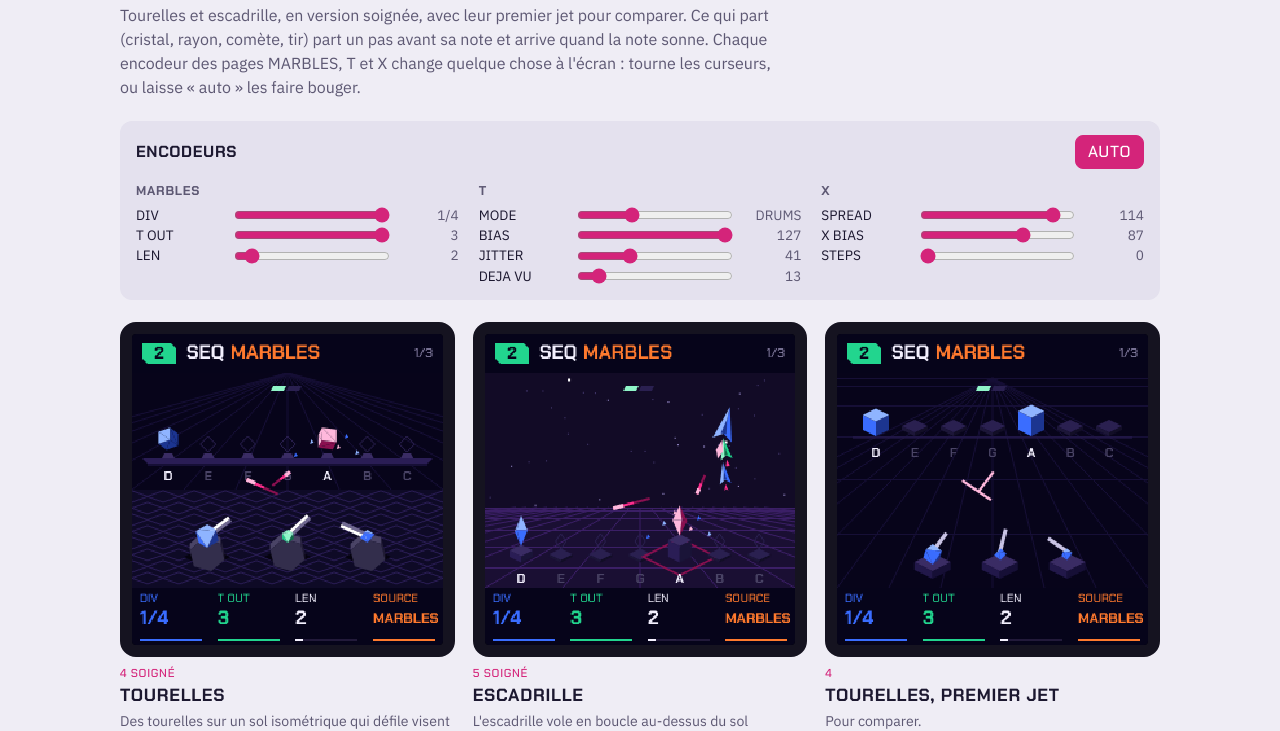
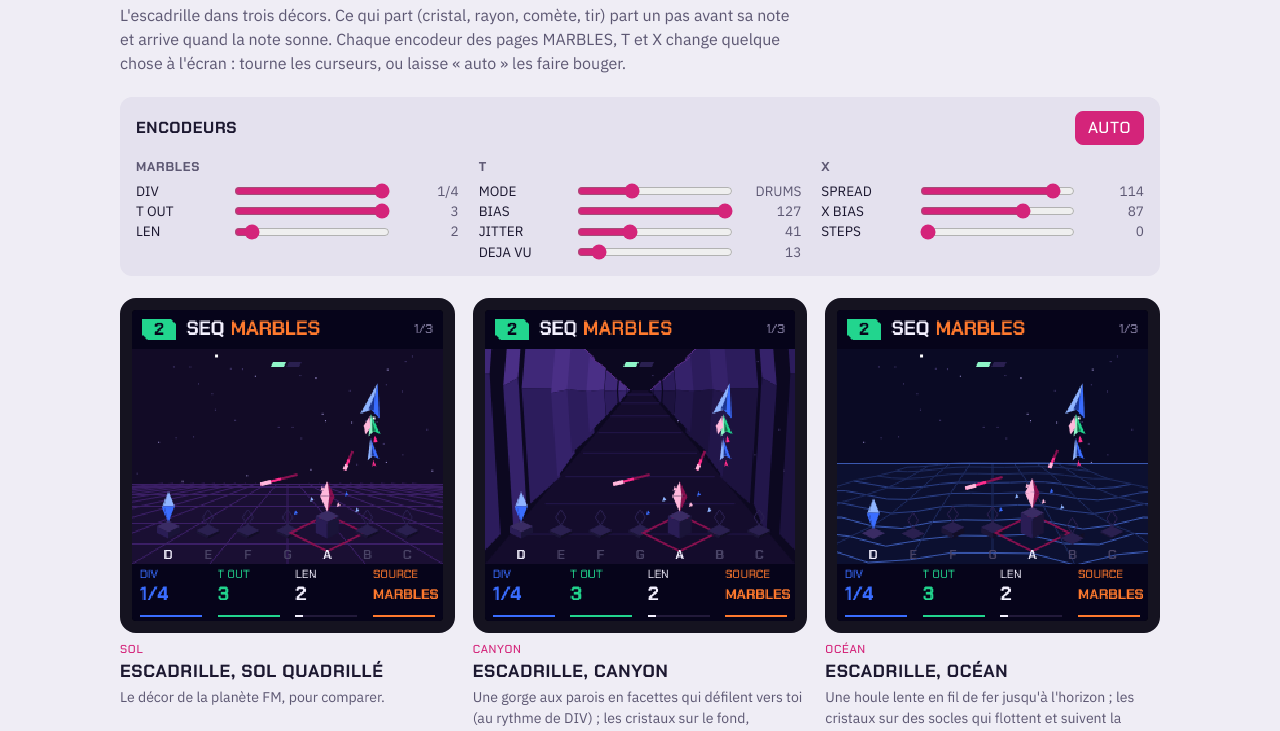
Before and after one commit to F0nski/quartz, a plain HTML site: page docs/screens/marbles.html in a window 1280 px wide. Shown: the part 62-793 px from the top of the page. Drawn offline with Linux system fonts and the light colour scheme.

Commit message:
Screens: the MARBLES fleet over a grid, in a canyon, over an ocean

```diff
--- a/docs/screens/marbles.html
+++ b/docs/screens/marbles.html
@@ -41,7 +41,7 @@ button[aria-pressed=true] { background: var(--hot); color: #fff; border-color: v
 <main>
 <header>
   <h1>MARBLES <em>autrement</em></h1>
-  <p class="lead">Tourelles et escadrille, en version soignée, avec leur premier jet pour comparer. Ce qui part (cristal, rayon, comète, tir) part un pas avant sa note et
+  <p class="lead">L'escadrille dans trois décors. Ce qui part (cristal, rayon, comète, tir) part un pas avant sa note et
   arrive quand la note sonne. Chaque encodeur des pages MARBLES, T et X change quelque chose à l'écran : tourne les
   curseurs, ou laisse « auto » les faire bouger.</p>
 </header>
@@ -52,12 +52,12 @@ button[aria-pressed=true] { background: var(--hot); color: #fff; border-color: v
 </section>
 
 <div class="grid">
-  <figure><canvas id="turretsPro" width="240" height="240"></canvas><figcaption><span class="tag">4 soigné</span><h2>Tourelles</h2>
-    <p>Des tourelles sur un sol isométrique qui défile visent la rangée de cubes-cibles. Le canon recule à chaque tir avec un éclair, le tir arrive quand la note sonne, le cube éclate en éclats qui retombent puis se reconstruit, plus gros s'il est souvent touché.</p></figcaption></figure>
-  <figure><canvas id="shipsPro" width="240" height="240"></canvas><figcaption><span class="tag">5 soigné</span><h2>Escadrille</h2>
-    <p>L'escadrille vole en boucle au-dessus du sol quadrillé, dans la formation de MODE (ligne, V, colonne, diagonale, vague, triangle, ronde). Les tirs frappent les cristaux sur leurs socles, qui montent avec l'historique ; une onde court au sol à chaque note.</p></figcaption></figure>
-  <figure><canvas id="turrets" width="240" height="240"></canvas><figcaption><span class="tag">4</span><h2>Tourelles, premier jet</h2><p>Pour comparer.</p></figcaption></figure>
-  <figure><canvas id="ships" width="240" height="240"></canvas><figcaption><span class="tag">5</span><h2>Escadrille, premier jet</h2><p>Pour comparer.</p></figcaption></figure>
+  <figure><canvas id="shipsPro" width="240" height="240"></canvas><figcaption><span class="tag">sol</span><h2>Escadrille, sol quadrillé</h2>
+    <p>Le décor de la planète FM, pour comparer.</p></figcaption></figure>
+  <figure><canvas id="shipsCanyon" width="240" height="240"></canvas><figcaption><span class="tag">canyon</span><h2>Escadrille, canyon</h2>
+    <p>Une gorge aux parois en facettes qui défilent vers toi (au rythme de DIV) ; les cristaux sur le fond, l'escadrille entre les parois.</p></figcaption></figure>
+  <figure><canvas id="shipsOcean" width="240" height="240"></canvas><figcaption><span class="tag">océan</span><h2>Escadrille, océan</h2>
+    <p>Une houle lente en fil de fer jusqu'à l'horizon ; les cristaux sur des socles qui flottent et suivent la houle.</p></figcaption></figure>
 </div>
 
 <section aria-label="Ce que fait chaque encodeur">
@@ -308,23 +308,67 @@ function ship3(c, x, y, a, bank, tones, s, flame) {
   poly(c, [f(10, 0), f(-6, 7), f(-3, 0)], tones[1]); poly(c, [f(10, 0), f(-3, 0), f(-6, -7)], tones[0]);
   poly(c, [f(4, 0), f(-3, 2), f(-3, -2)], tones[2]);                                                       /* the cockpit */
 }
-function shipsPro(c, t) {
-  autoKnobs(t); const W = world(t), T = times(t), deja = W.deja, mid = 120 + (P.xbias - 64) / 64 * 55, gap = 16 + P.spread / 127 * 26;
-  c.fillStyle = "#120b26"; c.fillRect(0, 30, 240, 166);
+/* the decors: each draws the backdrop and says how far a crystal at x bobs (ocean) */
+function starsBg(c, t) {
   for (let i = 0; i < 40; i++) { const layer = hash(i * 3 + 1) < 0.15 ? 2 : hash(i * 3 + 2) < 0.4 ? 1 : 0;   /* scattered at random, fixed; the near ones fewer and faster */
     const x = (hash(i * 7 + 11) * 240 - t * (4 + layer * 5) * 0.25 / stepDur()) % 240, y = 34 + hash(i * 13 + 5) * 98;
     c.fillStyle = layer === 2 ? "#fff" : layer === 1 ? "#a99ce0" : "#4a3f78"; c.fillRect((x + 480) % 240, y, layer === 2 ? 2 : 1, layer === 2 ? 2 : 1); }
+}
+function decorGrid(c, t) {
+  c.fillStyle = "#120b26"; c.fillRect(0, 30, 240, 166); starsBg(c, t);
   const hz = 134; c.fillStyle = "#1a0f33"; c.fillRect(0, hz, 240, 196 - hz); c.fillStyle = "#5b2f8c"; c.fillRect(0, hz, 240, 1);
   c.strokeStyle = "#3b1f66"; c.lineWidth = 1;
   for (let i = -12; i <= 12; i++) { c.beginPath(); c.moveTo(120 + i * 8, hz); c.lineTo(120 + i * 60, 196); c.stroke(); }
   for (let k = 0; k < 6; k++) { const p = ((k + (t * 0.25 / stepDur()) % 1) / 6) ** 2, y = Math.round(hz + p * 62) + .5; c.beginPath(); c.moveTo(0, y); c.lineTo(240, y); c.stroke(); }
+  return () => 0;
+}
+/* a canyon: faceted walls running towards the viewer, the crystals on its floor */
+const ROCK = [["#4a2f86", "#35226a", "#22164a"], ["#3f2878", "#2c1c5c", "#1c123e"]];
+function decorCanyon(c, t) {
+  const vx = 120, vy = 62, sp = 0.6 * 0.25 / stepDur(), f = (t * sp) % 1, base = Math.floor(t * sp);
+  c.fillStyle = "#0c0820"; c.fillRect(0, 30, 240, 166); starsBg(c, t);
+  c.fillStyle = "#140c2c"; poly(c, [[vx - 6, vy], [vx + 6, vy], [240, 196], [0, 196]], "#140c2c");          /* the floor */
+  const N = 9, at = k => ((k + 1 - f) / N) ** 1.8;
+  for (let k = N - 1; k >= 0; k--) {                                                                         /* far to near */
+    const p0 = at(k + 1), p1 = at(k), id = base - k, j0 = hash(id * 5 + 1) * 0.35, j1 = hash((id + 1) * 5 + 1) * 0.35;
+    const h0 = 1.1 + hash(id * 9) * 0.5, h1 = 1.1 + hash((id + 1) * 9) * 0.5;
+    for (const side of [-1, 1]) {
+      const x = (p, j) => vx + side * (8 + p * (128 - j * 60)), top = (p, h) => vy - p * 90 * h, bot = p => vy + p * 134;
+      const xa = x(p0, j1), xb = x(p1, j0), mid0 = lerp(top(p0, h1), bot(p0), 0.45), mid1 = lerp(top(p1, h0), bot(p1), 0.45), T = ROCK[(id & 1)];
+      poly(c, [[xa, top(p0, h1)], [xb, top(p1, h0)], [xb + side * 10 * p1, mid1], [xa + side * 10 * p0, mid0]], side < 0 ? T[0] : T[1]);
+      poly(c, [[xa + side * 10 * p0, mid0], [xb + side * 10 * p1, mid1], [xb, bot(p1)], [xa, bot(p0)]], side < 0 ? T[1] : T[2]);
+      stroke(c, [[xa, top(p0, h1)], [xb, top(p1, h0)]], "#5b2f8c", 1, false);
+    }
+    const ya = vy + p0 * 134; stroke(c, [[vx - 8 - p0 * 100, ya], [vx + 8 + p0 * 100, ya]], "#22164a", 1, false);
+  }
+  return () => 0;
+}
+/* an ocean: a slow wire swell to the horizon, the crystals on buoys riding it */
+const swell = (x, z, t) => (Math.sin(x * 0.045 + t * 1.3 + z * 0.9) + 0.6 * Math.sin(x * 0.08 - t * 0.9 + z * 1.7)) * (2 + z * 4);
+function decorOcean(c, t) {
+  const hz = 118, rows = 9;
+  c.fillStyle = "#0a0a24"; c.fillRect(0, 30, 240, 166); starsBg(c, t);
+  c.fillStyle = "#0c1030"; c.fillRect(0, hz, 240, 196 - hz);
+  const sp = 0.25 / stepDur(), f = (t * sp * 0.5) % 1, pt = (i, k) => { const z = ((k + f) / rows) ** 1.7, x = 120 + (i - 8) * (8 + z * 26);
+    return [x, hz + z * 78 - swell(x, z, t) * 0.8]; };
+  for (let k = 0; k < rows; k++) {
+    const col = k < 3 ? "#1d2a5e" : k < 6 ? "#2a3f86" : "#3a58b0";
+    c.strokeStyle = col; c.lineWidth = 1; c.beginPath(); for (let i = 0; i <= 16; i++) c.lineTo(...pt(i, k)); c.stroke();
+    if (k) for (let i = 0; i <= 16; i += 2) stroke(c, [pt(i, k - 1), pt(i, k)], "#1d2a5e", 1, false);
+  }
+  c.fillStyle = "#3a58b0"; c.fillRect(0, hz, 240, 1);
+  return x => -swell(x, 0.85, t) * 0.8;
+}
+function shipsPro(c, t, decor = decorGrid) {
+  autoKnobs(t); const W = world(t), T = times(t), deja = W.deja, mid = 120 + (P.xbias - 64) / 64 * 55, gap = 16 + P.spread / 127 * 26;
+  const bob = decor(c, t);
   loopLights(c, 40, 40, 160, W);
   /* the crystals on their pedestals: the notes */
   const cx = b => 28 + b * 30.7, cy = 168;
   for (let b = 0; b < BINS; b++) {
-    const on = kept().includes(b), h = T.hit[b], tones = tonesOf(W, b, K[0]), x = cx(b), ped = on ? 4 + W.hist[b] * 1.5 : 2;
+    const on = kept().includes(b), h = T.hit[b], tones = tonesOf(W, b, K[0]), x = cx(b), ped = (on ? 4 + W.hist[b] * 1.5 : 2) - bob(x);
     wave(c, x, cy + 4, h / 0.5);
-    box(c, x, cy + 4, 9, 4.5, ped, on ? ["#3a2c64", "#2a1d55", "#1a1438"] : DIM3);
+    box(c, x, cy + 4 - Math.min(0, bob(x)) * 0, 9, 4.5, ped, on ? ["#3a2c64", "#2a1d55", "#1a1438"] : DIM3);
     if (!on) stroke(c, [[x, cy - ped - 12], [x + 4, cy - ped - 6], [x, cy - ped], [x - 4, cy - ped - 6]], "#2a2050");
     else {
       const grow = h < 0.1 ? 0 : Math.min(1, (h - 0.1) / 0.35), s = (8 + W.hist[b] * 0.8) * grow;
@@ -345,7 +389,7 @@ function shipsPro(c, t) {
   }
   /* the shots: from where the ship was when it fired, landing on the crystal when the note sounds */
   W.fly.forEach(e => {
-    const [x0, y0] = pos(e.c, e.at - Math.min(stepDur(), 0.5)), x1 = cx(e.bin), y1 = cy - 14;
+    const [x0, y0] = pos(e.c, e.at - Math.min(stepDur(), 0.5)), x1 = cx(e.bin), y1 = cy - 14 + bob(x1);
     if (e.repeat && deja) stroke(c, [[x0, y0], [x1, y1]], "#3a1a08", 1, false);
     bolt(c, x0, y0, x1, y1, e.u, deja ? BOLT_DV : BOLT);
   });
@@ -506,7 +550,7 @@ function ships(c, t) {
   header(c, t);
 }
 
-const views = [["turretsPro", turretsPro], ["shipsPro", shipsPro], ["turrets", turrets], ["ships", ships]].map(([id, f]) => [document.getElementById(id).getContext("2d"), f]);
+const views = [["shipsPro", shipsPro], ["shipsCanyon", (c, t) => shipsPro(c, t, decorCanyon)], ["shipsOcean", (c, t) => shipsPro(c, t, decorOcean)]].map(([id, f]) => [document.getElementById(id).getContext("2d"), f]);
 function frame(ms) { const t = ms / 1000; views.forEach(([c, f]) => f(c, t)); }
 function loop(ms) { frame(ms + 1310); requestAnimationFrame(loop); }
 document.fonts.ready.then(() => { frame(1310); if (!reduce) requestAnimationFrame(loop); });
```
